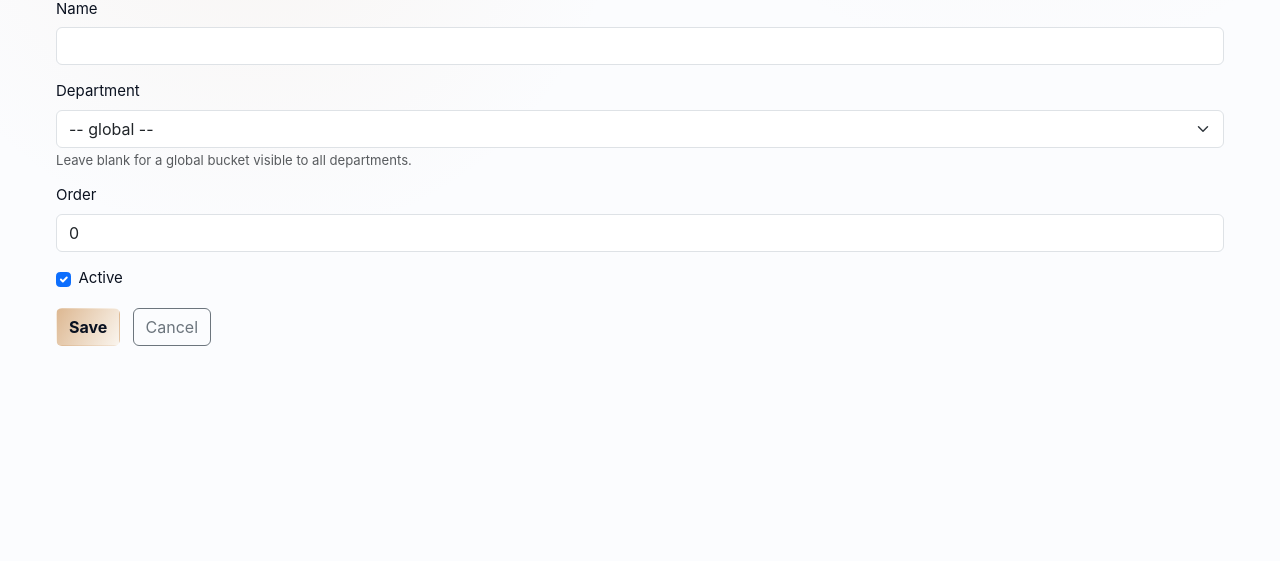
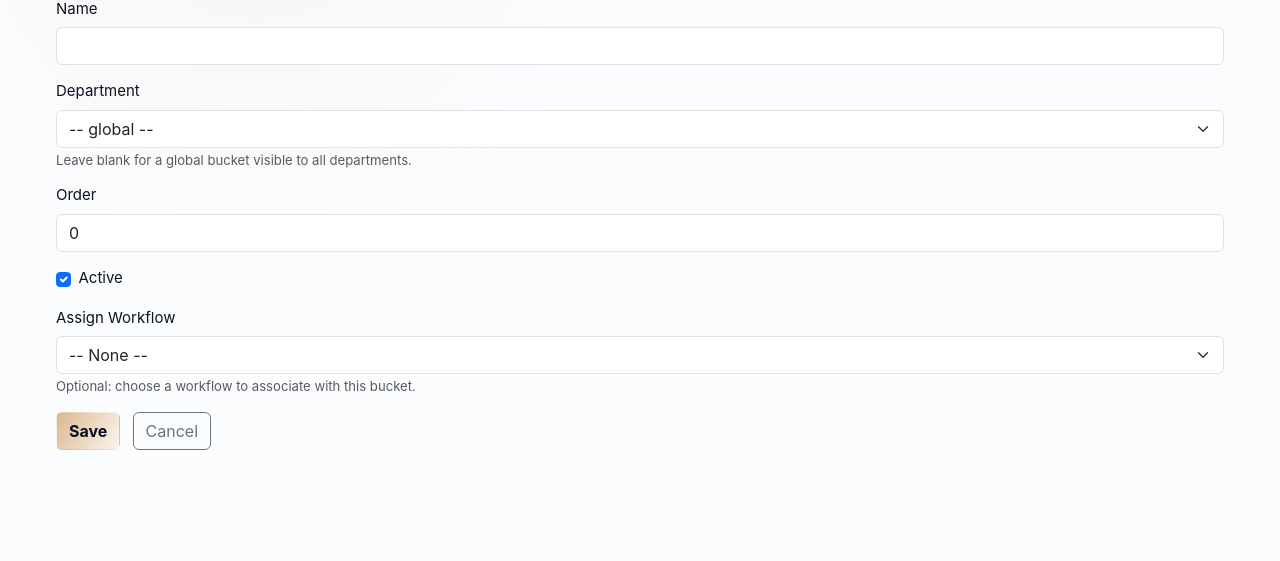
Before and after one commit to ninnis92-stack/process-management-system, a Flask app: page /admin/buckets/new in a window 1280 px wide. Shown: the part 294-855 px from the top of the page. Run offline with Flask 3, Linux system fonts and the light colour scheme; a user stored in the database is signed in; tables that the repository leaves empty hold one stand-in row (values such as "Sample post"); grey boxes marked "Sample" are stand-in pictures; some libraries are stand-ins or nearby versions.

Commit message:
Admin: bucket workflow assignment + bulk-add + reorder; add migration 0024

```diff
--- a/app/admin/forms.py
+++ b/app/admin/forms.py
@@ -186,4 +186,6 @@ class StatusBucketForm(FlaskForm):
     department_name = SelectField("Department (optional)", choices=[("", "-- global --"), ("A", "A"), ("B", "B"), ("C", "C")], validators=[Optional()])
     order = IntegerField("Order", default=0, validators=[Optional()])
     active = BooleanField("Active", default=True)
+    workflow_id = SelectField("Assign workflow (optional)", coerce=int, choices=[], validators=[Optional()])
+    bulk_statuses = TextAreaField("Bulk add statuses (one per line)", validators=[Optional()])
     submit = SubmitField("Save Bucket")
--- a/app/admin/routes.py
+++ b/app/admin/routes.py
@@ -1369,9 +1369,20 @@ def buckets_new():
         flash('Access denied.', 'danger')
         return redirect(url_for('requests.dashboard'))
     form = StatusBucketForm()
+    # populate workflow choices (global + any department-scoped active workflows)
+    wfs = Workflow.query.filter(Workflow.active == True).order_by(Workflow.name.asc()).all()
+    form.workflow_id.choices = [(0, '-- None --')] + [(w.id, w.name + (f" (Dept {w.department_code})" if w.department_code else '')) for w in wfs]
+
     if form.validate_on_submit():
         b = StatusBucket(name=form.name.data.strip(), department_name=(form.department_name.data or None) or None,
                          order=int(form.order.data or 0), active=bool(form.active.data))
+        # assign workflow if selected
+        try:
+            sel = int(form.workflow_id.data or 0)
+        except Exception:
+            sel = 0
+        if sel:
+            b.workflow_id = sel
         db.session.add(b)
         db.session.commit()
         flash('Bucket created.', 'success')
@@ -1387,18 +1398,49 @@ def buckets_edit(bucket_id: int):
         return redirect(url_for('requests.dashboard'))
     b = get_or_404(StatusBucket, bucket_id)
     form = StatusBucketForm(obj=b)
+    # populate workflow choices scoped to department (or global)
+    if b.department_name:
+        wfs = Workflow.query.filter((Workflow.department_code == None) | (Workflow.department_code == b.department_name)).filter(Workflow.active == True).order_by(Workflow.name.asc()).all()
+    else:
+        wfs = Workflow.query.filter(Workflow.active == True).order_by(Workflow.name.asc()).all()
+    form.workflow_id.choices = [(0, '-- None --')] + [(w.id, w.name + (f" (Dept {w.department_code})" if w.department_code else '')) for w in wfs]
+    # prefill selected workflow in form when GET
+    if flask_request.method == 'GET':
+        try:
+            form.workflow_id.data = int(b.workflow_id) if b.workflow_id else 0
+        except Exception:
+            form.workflow_id.data = 0
+
     if form.validate_on_submit():
         b.name = form.name.data.strip()
         b.department_name = (form.department_name.data or None) or None
         b.order = int(form.order.data or 0)
         b.active = bool(form.active.data)
+        try:
+            sel = int(form.workflow_id.data or 0)
+        except Exception:
+            sel = 0
+        b.workflow_id = sel or None
         db.session.commit()
         flash('Bucket updated.', 'success')
+        # handle bulk-add statuses if provided
+        bulk = (form.bulk_statuses.data or '').strip()
+        if bulk:
+            lines = [l.strip() for l in bulk.splitlines() if l.strip()]
+            if lines:
+                # compute next order base
+                existing = b.statuses.order_by(BucketStatus.order.desc()).first()
+                base = existing.order + 1 if existing else 0
+                for idx, code in enumerate(lines):
+                    ns = BucketStatus(bucket_id=b.id, status_code=code, order=base + idx)
+                    db.session.add(ns)
+                db.session.commit()
+                flash(f'Added {len(lines)} statuses to bucket.', 'success')
         return redirect(url_for('admin.list_buckets'))
 
-    # handle adding a new status code via POST param
-    if flask_request.method == 'POST' and flask_request.form.get('new_status_code'):
-        code = (flask_request.form.get('new_status_code') or '').strip()
+    # handle adding a new status code via POST param (supports select or free text)
+    if flask_request.method == 'POST' and (flask_request.form.get('new_status_code') or flask_request.form.get('new_status_code_select')):
+        code = (flask_request.form.get('new_status_code_select') or flask_request.form.get('new_status_code') or '').strip()
         try:
             ordv = int(flask_request.form.get('new_status_order') or 0)
         except Exception:
@@ -1411,7 +1453,16 @@ def buckets_edit(bucket_id: int):
         return redirect(url_for('admin.buckets_edit', bucket_id=b.id))
 
     statuses = b.statuses.order_by(BucketStatus.order.asc()).all()
-    return render_template('admin_bucket_form.html', form=form, bucket=b, statuses=statuses)
+
+    # Load available status options and workflows scoped to this bucket's department
+    if b.department_name:
+        status_opts = StatusOption.query.filter((StatusOption.target_department == None) | (StatusOption.target_department == b.department_name)).order_by(StatusOption.code.asc()).all()
+        workflows = Workflow.query.filter((Workflow.department_code == None) | (Workflow.department_code == b.department_name)).filter(Workflow.active == True).order_by(Workflow.name.asc()).all()
+    else:
+        status_opts = StatusOption.query.order_by(StatusOption.code.asc()).all()
+        workflows = Workflow.query.filter(Workflow.active == True).order_by(Workflow.name.asc()).all()
+
+    return render_template('admin_bucket_form.html', form=form, bucket=b, statuses=statuses, status_options=status_opts, workflows=workflows)
 
 
 @admin_bp.route('/buckets/<int:bucket_id>/delete', methods=['POST'])
@@ -1440,6 +1491,33 @@ def buckets_status_delete(bucket_id: int, status_id: int):
     return redirect(url_for('admin.buckets_edit', bucket_id=bucket_id))
 
 
+@admin_bp.route('/buckets/<int:bucket_id>/reorder_statuses', methods=['POST'])
+@login_required
+def buckets_reorder_statuses(bucket_id: int):
+    if not _is_admin_user():
+        return jsonify({'error': 'access_denied'}), 403
+
+    b = get_or_404(StatusBucket, bucket_id)
+    try:
+        payload = flask_request.get_json(force=True)
+    except Exception:
+        payload = None
+    if not payload or 'order' not in payload or not isinstance(payload.get('order'), list):
+        return jsonify({'error': 'invalid_payload'}), 400
+
+    ids = [int(x) for x in payload.get('order') if str(x).isdigit()]
+    # ensure all ids belong to this bucket
+    items = {s.id: s for s in BucketStatus.query.filter(BucketStatus.bucket_id == b.id, BucketStatus.id.in_(ids)).all()}
+    # apply new order
+    for idx, sid in enumerate(ids):
+        s = items.get(sid)
+        if s:
+            s.order = int(idx)
+            db.session.add(s)
+    db.session.commit()
+    return jsonify({'ok': True})
+
+
 @admin_bp.route('/integrations/new', methods=['GET', 'POST'])
 @login_required
 def create_integration():
--- a/app/models.py
+++ b/app/models.py
@@ -405,6 +405,9 @@ class StatusBucket(db.Model):
     order = db.Column(db.Integer, nullable=False, default=0)
     active = db.Column(db.Boolean, nullable=False, default=True)
     created_at = db.Column(db.DateTime, default=datetime.utcnow)
+    # Optional workflow assigned to this bucket (scoped by department or global)
+    workflow_id = db.Column(db.Integer, db.ForeignKey('workflow.id'), nullable=True)
+    workflow = db.relationship('Workflow', backref='buckets')
     statuses = db.relationship('BucketStatus', backref='bucket', lazy='dynamic', cascade='all, delete-orphan')
 
 
--- a/app/templates/admin_bucket_form.html
+++ b/app/templates/admin_bucket_form.html
@@ -21,6 +21,11 @@
       {{ form.active(class="form-check-input") }}
       <label class="form-check-label">Active</label>
     </div>
+          <div class="mb-3">
+            <label class="form-label">Assign Workflow</label>
+            {{ form.workflow_id(class="form-select") }}
+            <div class="form-text">Optional: choose a workflow to associate with this bucket.</div>
+          </div>
     <button class="btn btn-primary">{{ 'Save' }}</button>
     <a class="btn btn-outline-secondary ms-2" href="{{ url_for('admin.list_buckets') }}">Cancel</a>
   </form>
@@ -45,7 +50,18 @@
       <div class="row g-2 align-items-end">
         <div class="col-md-6">
           <label class="form-label">Status code</label>
-          <input name="new_status_code" class="form-control" placeholder="e.g. B_IN_PROGRESS">
+          {% if status_options %}
+            <select name="new_status_code_select" class="form-select">
+              <option value="">-- choose from existing --</option>
+              {% for so in status_options %}
+                <option value="{{ so.code }}">{{ so.code }} — {{ so.label }}</option>
+              {% endfor %}
+            </select>
+            <div class="form-text">Or enter a custom status code below.</div>
+            <input name="new_status_code" class="form-control mt-2" placeholder="Custom status code (optional)">
+          {% else %}
+            <input name="new_status_code" class="form-control" placeholder="e.g. B_IN_PROGRESS">
+          {% endif %}
         </div>
         <div class="col-md-3">
           <label class="form-label">Order</label>
@@ -56,6 +72,27 @@
         </div>
       </div>
     </form>
+
+    {% if workflows %}
+      <hr/>
+      <h4>Workflows available for this department</h4>
+      <ul class="list-group mb-3">
+        {% for wf in workflows %}
+          <li class="list-group-item d-flex justify-content-between align-items-center">
+            <div>
+              <strong>{{ wf.name }}</strong>
+              {% if wf.department_code %}<br/><small class="text-muted">Dept: {{ wf.department_code }}</small>{% endif %}
+              {% if wf.description %}<div class="small">{{ wf.description }}</div>{% endif %}
+            </div>
+            <div>
+              <a class="btn btn-sm btn-outline-secondary" href="{{ url_for('admin.edit_workflow', wf_id=wf.id) }}">Edit</a>
+            </div>
+          </li>
+        {% else %}
+          <li class="list-group-item text-muted">No workflows available.</li>
+        {% endfor %}
+      </ul>
+    {% endif %}
   {% endif %}
 
 {% endblock %}
```
Also changed, not shown: migrations/versions/0024_add_status_bucket_workflow.py (added, +44 -0 lines), scripts/release_tasks.py (+7 -0 lines).
